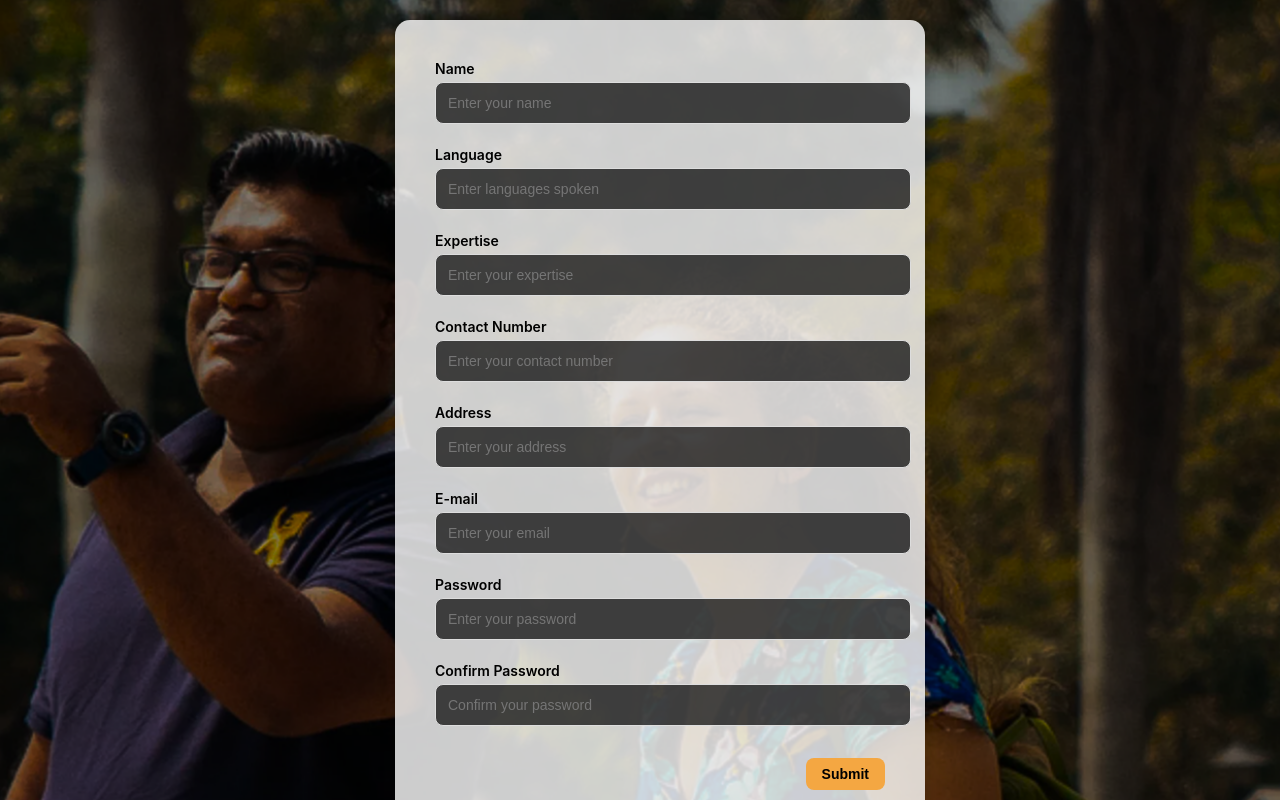
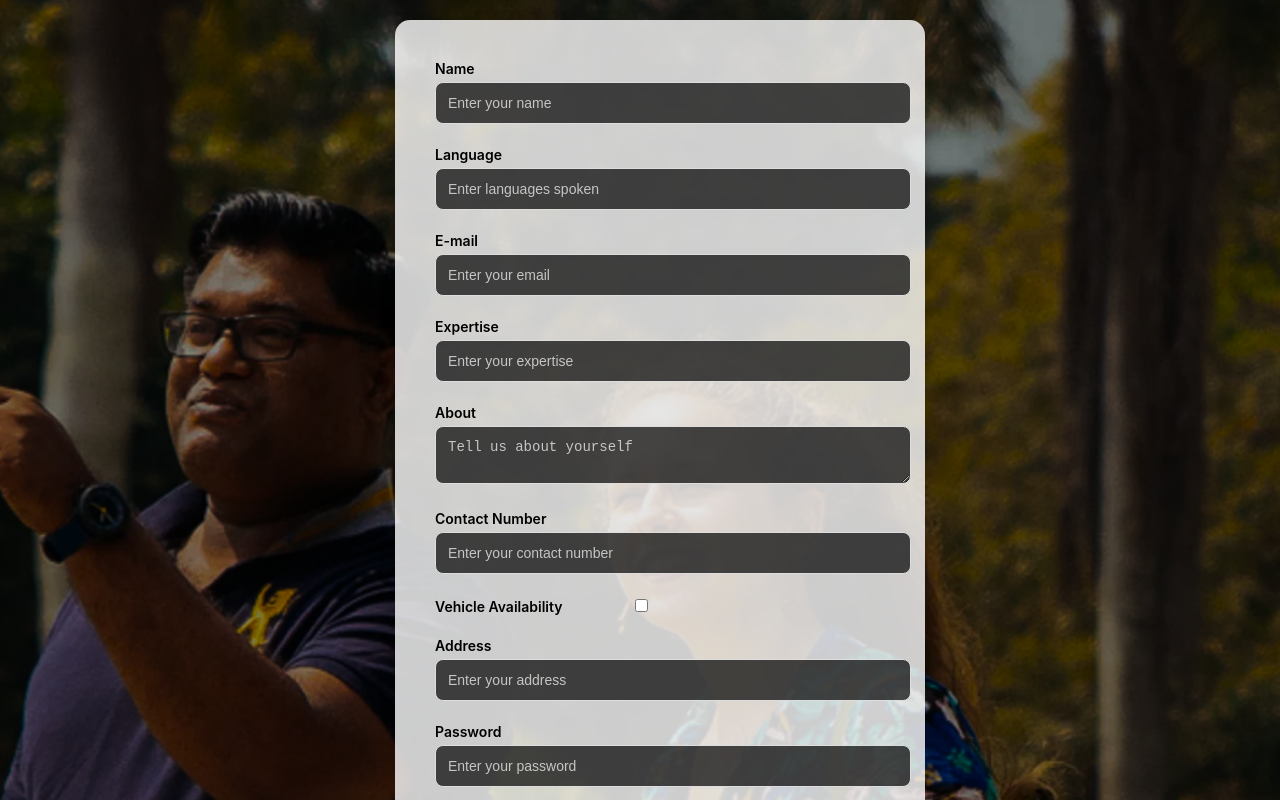
Before and after one commit to TharukaDeshann/Travel_Management_System, a React (Create React App) app in the folder yamu_frontend/: page /guide-register in a window 1280 px wide. Shown: the top 800 px of the page. Built offline with nearby package versions, Linux system fonts and the light colour scheme.

Commit message:
Updated form fields and validation for Traveller and Tour Guide Registration

```diff
--- a/yamu_frontend/src/components/Registration/Registration.css
+++ b/yamu_frontend/src/components/Registration/Registration.css
@@ -29,7 +29,8 @@
 }
 
 /* Input Fields */
-.registration-form input {
+.registration-form input,
+.registration-form textarea {
   width: 100%;
   padding: 12px;
   margin-bottom: 10px;
@@ -41,8 +42,16 @@
   transition: border-color 0.3s ease-in-out;
 }
 
+/* Placeholder Text */
+.registration-form input::placeholder,
+.registration-form textarea::placeholder {
+  color: rgba(255, 255, 255, 0.7); /* White text with slight transparency */
+  font-size: 14px; /* Same font size as input text */
+}
+
 /* Input Focus */
-.registration-form input:focus {
+.registration-form input:focus,
+.registration-form textarea:focus {
   border-color: #f4a742;
   outline: none;
   box-shadow: 0 0 5px rgba(244, 167, 66, 0.5);
@@ -74,3 +83,22 @@
 .register-btn:hover {
   background: #d98c2a;
 }
+
+/* Vehicle Availability Container */
+.vehicle-availability-container {
+  display: flex;
+  align-items: center;
+  margin-bottom: 10px;
+}
+
+/* Vehicle Availability Label */
+.vehicle-availability-label {
+  display: flex;
+  align-items: center;
+  margin-right: 10px;
+  white-space: nowrap; /* Ensure label words are on one line */
+}
+
+.vehicle-availability-label input {
+  margin-left: 5px; /* Adjust spacing between label and checkbox */
+}
--- a/yamu_frontend/src/components/Registration/TourGuideRegistration.js
+++ b/yamu_frontend/src/components/Registration/TourGuideRegistration.js
@@ -1,4 +1,4 @@
-import React from "react";
+import React, { useState } from "react";
 import { useForm } from "react-hook-form";
 import { yupResolver } from "@hookform/resolvers/yup";
 import * as yup from "yup";
@@ -18,7 +18,7 @@ const schema = yup.object().shape({
   expertise: yup.string().required("Expertise is required"),
   contact: yup
     .string()
-    .matches(/^[0-9]{10}$/, "Contact number must be 10 digits")
+    .matches(/^[0-9]{1,15}$/, "Contact number must be between 1 and 15 digits")
     .required("Contact number is required"),
   address: yup.string().required("Address is required"),
   email: yup.string().email("Invalid email format").required("Email is required"),
@@ -27,9 +27,19 @@ const schema = yup.object().shape({
     .string()
     .oneOf([yup.ref("password"), null], "Passwords must match")
     .required("Confirm Password is required"),
+  about: yup.string().required("About is required"),
+  vehicleType: yup.string().when("vehicleAvailability", {
+    is: true,
+    then: yup.string().required("Vehicle type is required"),
+  }),
+  numberOfSeats: yup.number().when("vehicleAvailability", {
+    is: true,
+    then: yup.number().required("Number of seats is required").positive().integer(),
+  }),
 });
 
 const TourGuideRegistration = () => {
+  const [vehicleAvailability, setVehicleAvailability] = useState(false);
   const {
     register,
     handleSubmit,
@@ -64,21 +74,48 @@ const TourGuideRegistration = () => {
           <input type="text" {...register("language")} placeholder="Enter languages spoken" />
           <p className="error">{errors.language?.message}</p>
 
+          <label>E-mail</label>
+          <input type="email" {...register("email")} placeholder="Enter your email" />
+          <p className="error">{errors.email?.message}</p>
+
           <label>Expertise</label>
           <input type="text" {...register("expertise")} placeholder="Enter your expertise" />
           <p className="error">{errors.expertise?.message}</p>
+
+          <label>About</label>
+          <textarea {...register("about")} placeholder="Tell us about yourself" className="about-field" />
+          <p className="error">{errors.about?.message}</p>
 
           <label>Contact Number</label>
           <input type="text" {...register("contact")} placeholder="Enter your contact number" />
           <p className="error">{errors.contact?.message}</p>
 
+          <div className="vehicle-availability-container">
+            <label className="vehicle-availability-label">
+              Vehicle Availability
+              <input
+                type="checkbox"
+                {...register("vehicleAvailability")}
+                onChange={(e) => setVehicleAvailability(e.target.checked)}
+              />
+            </label>
+          </div>
+
+          {vehicleAvailability && (
+            <>
+              <label>Vehicle Type</label>
+              <input type="text" {...register("vehicleType")} placeholder="Enter vehicle type" />
+              <p className="error">{errors.vehicleType?.message}</p>
+
+              <label>Number of Seats</label>
+              <input type="number" {...register("numberOfSeats")} placeholder="Enter number of seats" />
+              <p className="error">{errors.numberOfSeats?.message}</p>
+            </>
+          )}
+
           <label>Address</label>
           <input type="text" {...register("address")} placeholder="Enter your address" />
           <p className="error">{errors.address?.message}</p>
-
-          <label>E-mail</label>
-          <input type="email" {...register("email")} placeholder="Enter your email" />
-          <p className="error">{errors.email?.message}</p>
 
           <label>Password</label>
           <input type="password" {...register("password")} placeholder="Enter your password" />
--- a/yamu_frontend/src/components/Registration/TravellerRegistration.js
+++ b/yamu_frontend/src/components/Registration/TravellerRegistration.js
@@ -9,7 +9,7 @@ import travelImage from "../../assets/images/travelimage.png"; // Background ima
 const schema = yup.object().shape({
   name: yup.string().matches(/^[A-Za-z\s]+$/, "Name can only contain letters").required("Name is required"),
   nationality: yup.string().matches(/^[A-Za-z\s]+$/, "Nationality can only contain letters").required("Nationality is required"),
-  contact: yup.string().matches(/^[0-9]{10}$/, "Contact number must be 10 digits").required("Contact number is required"),
+  contact: yup.string().matches(/^[0-9]{1,15}$/, "Contact number must be between 1 and 15 digits").required("Contact number is required"),
   address: yup.string().required("Address is required"),
   email: yup.string().email("Invalid email format").required("Email is required"),
   password: yup.string().min(6, "Password must be at least 6 characters").required("Password is required"),
```
